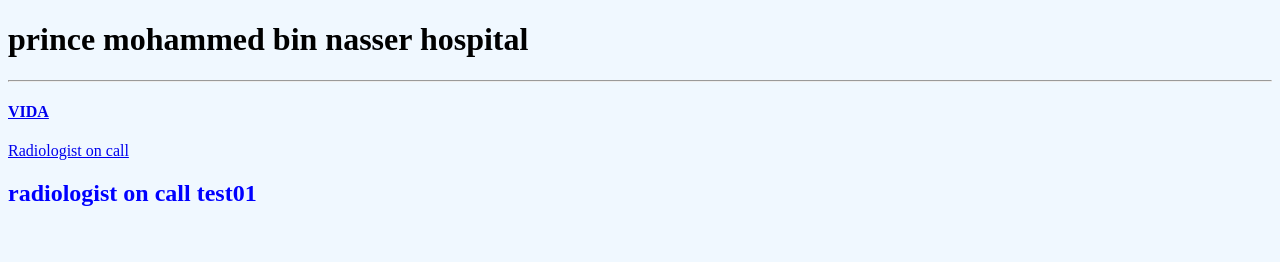
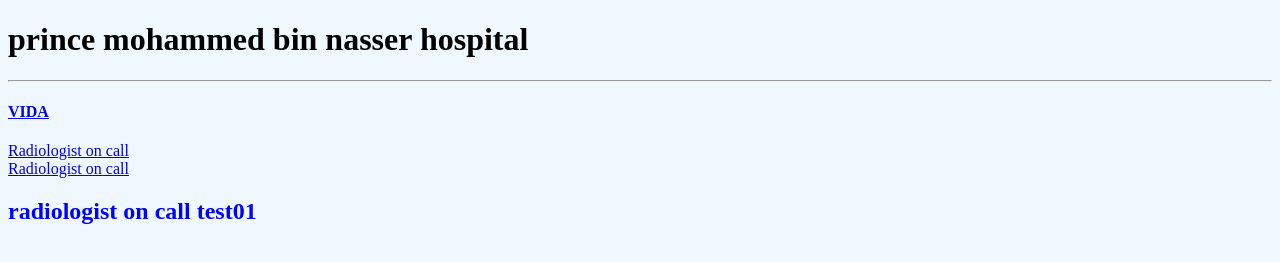
Before and after one commit to pmnh01/pmnh, a plain HTML site: page index.html in a window 1280 px wide. Drawn offline with Linux system fonts and the light colour scheme.

Commit message:
Update index.html

```diff
--- a/index.html
+++ b/index.html
@@ -12,6 +12,7 @@
    <a href="https:\\www.google.com.sa" target=_blank><h4> VIDA</h4></a>
    <a href="https://queasiest-peck.000webhostapp.com/">Radiologist on call</a>
    </br>
+   <a href="https://queasiest-peck.000webhostapp.com/">Radiologist on call</a>
    <!--comment for devolper-->
    <h2 style="color: blue;">radiologist on call test01</h3>
   </body>
```
